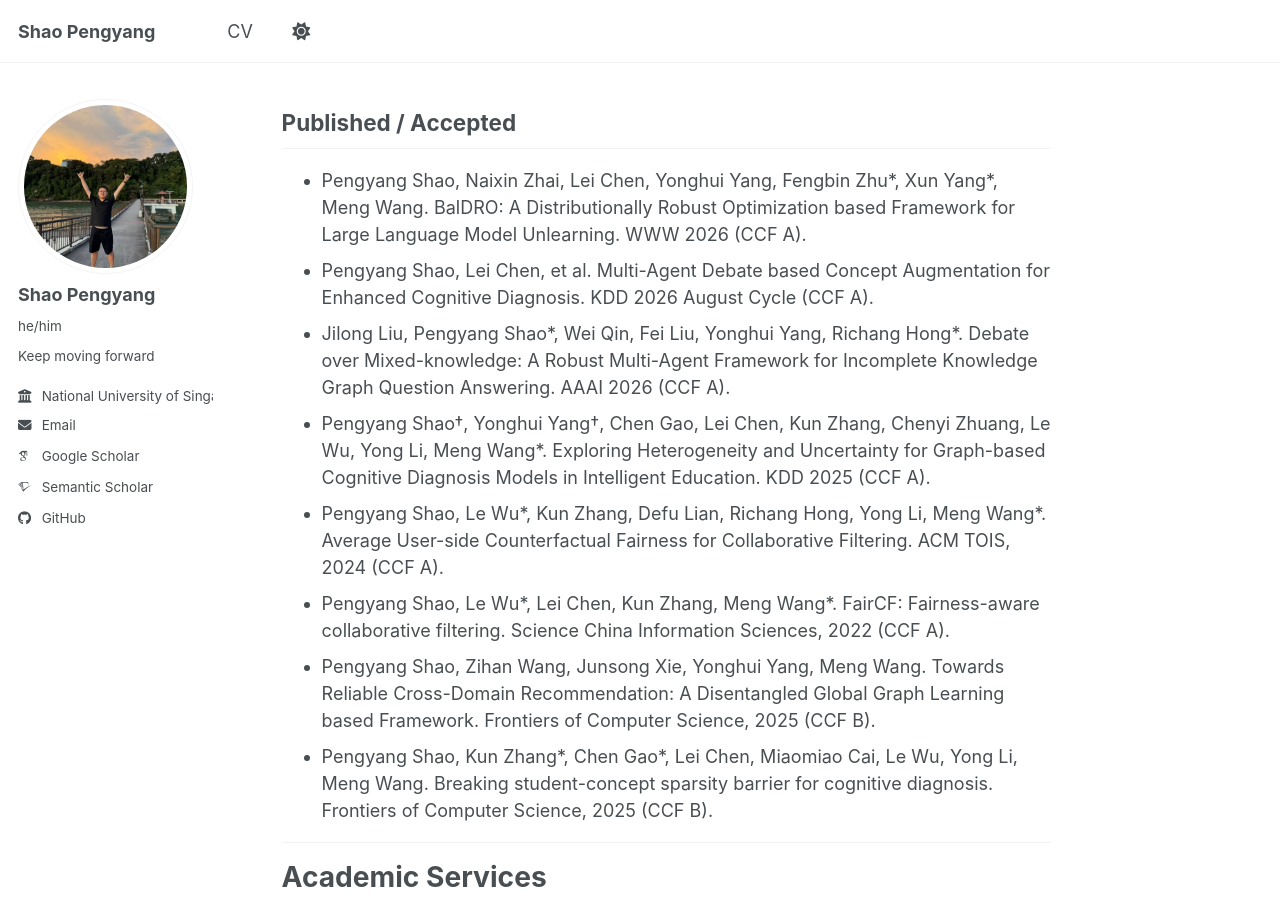
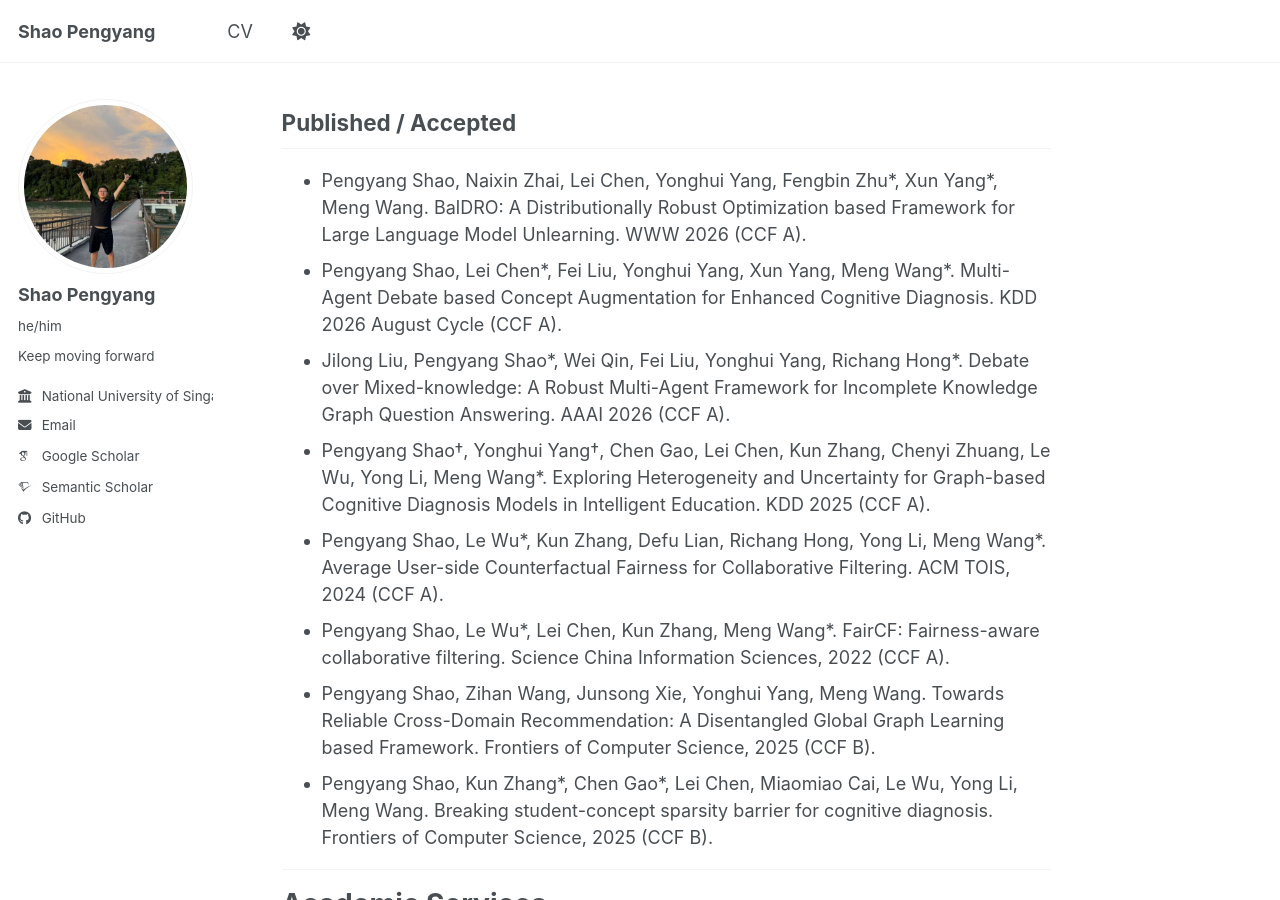
Before and after one commit to ShaoPengyang/ShaoPengyang.github.io, a Jekyll site: the page built from _pages/about.md, in a window 1280 px wide and 900 px high, scrolled down 1575 px. Built offline with Jekyll 4.4.1, drawn with Linux system fonts in a browser that asks for light colours; some web fonts are replaced; a script bundle is joined from its source files by our own code; library files that are not in the unit come from our copies.

Commit message:
Update about.md

```diff
--- a/_pages/about.md
+++ b/_pages/about.md
@@ -92,7 +92,7 @@ Published / Accepted
 ------
 
 - Pengyang Shao, Naixin Zhai, Lei Chen, Yonghui Yang, Fengbin Zhu\*, Xun Yang\*, Meng Wang. BalDRO: A Distributionally Robust Optimization based Framework for Large Language Model Unlearning. WWW 2026 (CCF A).
-- Pengyang Shao, Lei Chen, et al. Multi-Agent Debate based Concept Augmentation for Enhanced Cognitive Diagnosis. KDD 2026 August Cycle (CCF A).
+- Pengyang Shao, Lei Chen\*, Fei Liu, Yonghui Yang, Xun Yang, Meng Wang\*. Multi-Agent Debate based Concept Augmentation for Enhanced Cognitive Diagnosis. KDD 2026 August Cycle (CCF A).
 - Jilong Liu, Pengyang Shao\*, Wei Qin, Fei Liu, Yonghui Yang, Richang Hong\*. Debate over Mixed-knowledge: A Robust Multi-Agent Framework for Incomplete Knowledge Graph Question Answering. AAAI 2026 (CCF A).
 - Pengyang Shao†, Yonghui Yang†, Chen Gao, Lei Chen, Kun Zhang, Chenyi Zhuang, Le Wu, Yong Li, Meng Wang\*. Exploring Heterogeneity and Uncertainty for Graph-based Cognitive Diagnosis Models in Intelligent Education. KDD 2025 (CCF A).
 - Pengyang Shao, Le Wu\*, Kun Zhang, Defu Lian, Richang Hong, Yong Li, Meng Wang\*. Average User-side Counterfactual Fairness for Collaborative Filtering. ACM TOIS, 2024 (CCF A).
```
